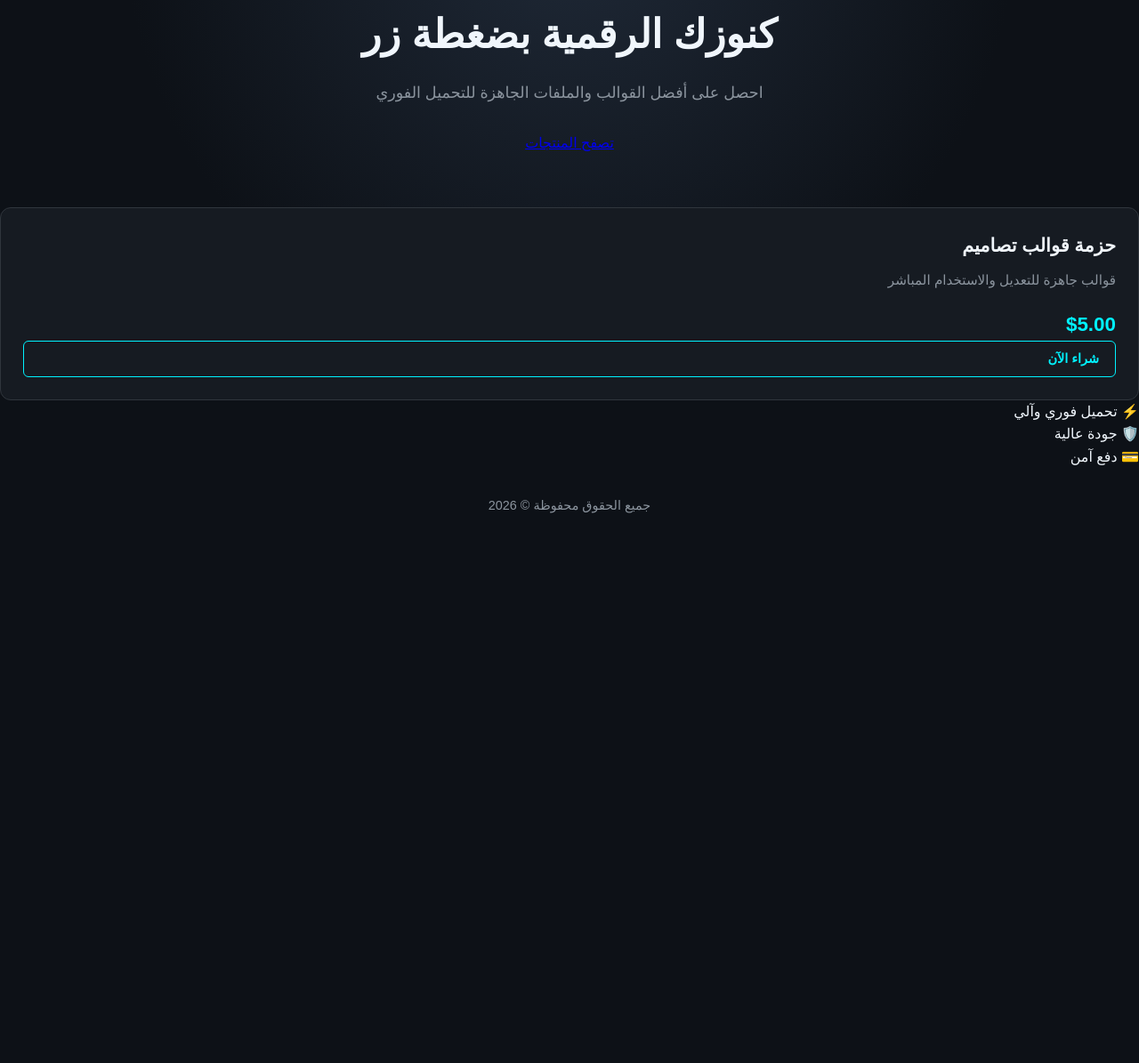
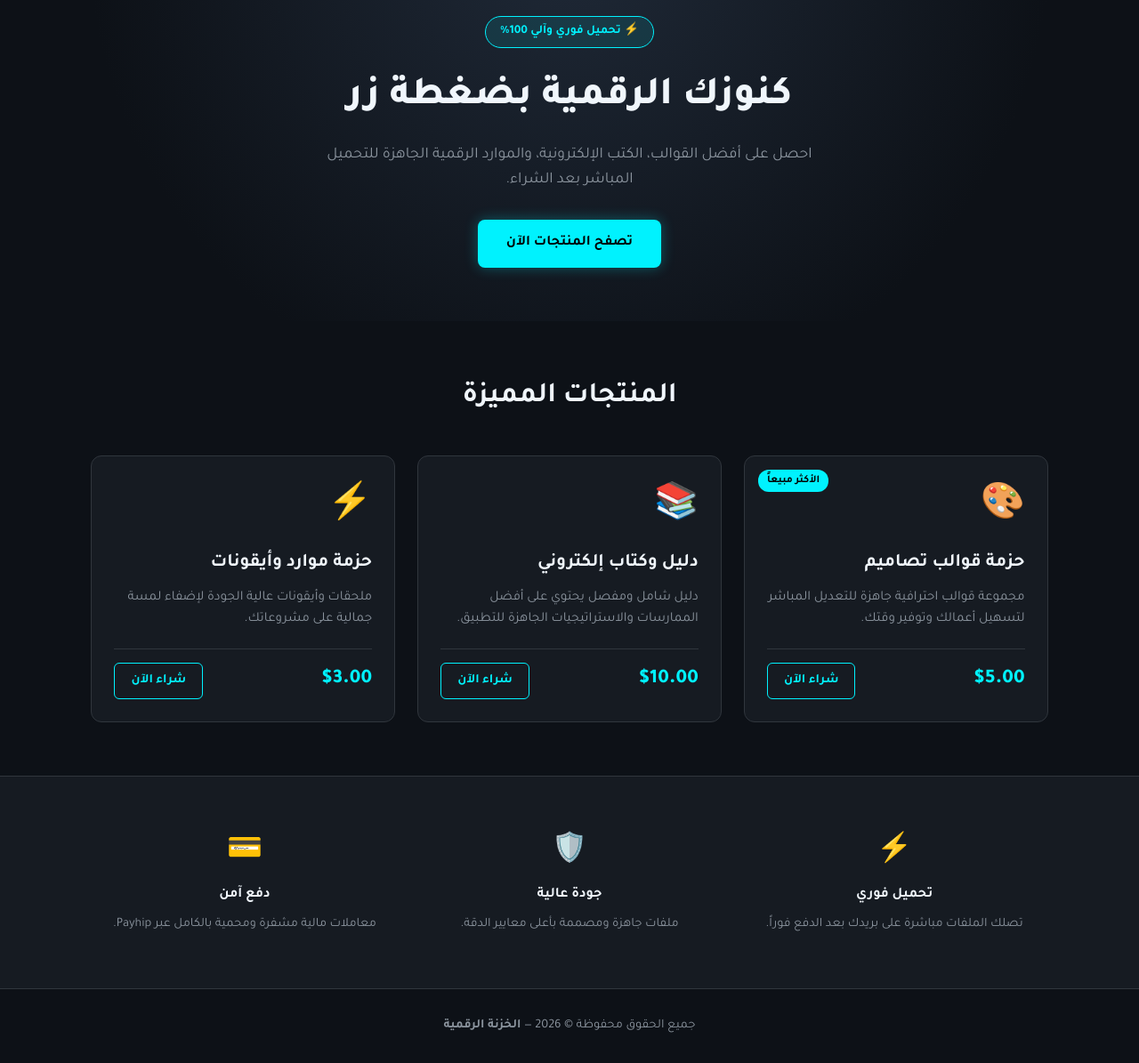
Before and after one commit to ythr2010-sys/my-digital-store, a plain HTML site: page index.html in a window 1280 px wide. Shown: the part 151-1346 px from the top of the page at 89% size. Before the commit the page ends 800 px from the top, so only its background shows below. Drawn offline with Linux system fonts and the light colour scheme.

Commit message:
Update index.html

```diff
--- a/index.html
+++ b/index.html
@@ -3,15 +3,19 @@
 <head>
     <meta charset="UTF-8">
     <meta name="viewport" content="width=device-width, initial-scale=1.0">
-    <title>متجري الرقمي</title>
+    <title>الخزنة الرقمية | DigiVault</title>
     <link rel="stylesheet" href="style.css">
+    <!-- خط تجوال من Google Fonts لتصميم احترافي -->
+    <link rel="preconnect" href="https://fonts.googleapis.com">
+    <link rel="preconnect" href="https://fonts.gstatic.com" crossorigin>
+    <link href="https://fonts.googleapis.com/css2?family=Tajawal:wght@400;500;700;800&display=swap" rel="stylesheet">
 </head>
 <body>
 
     <!-- الشريط العلوي -->
-    <header>
-        <div class="logo">المتجر الرقمي</div>
-        <nav>
+    <header class="navbar">
+        <div class="logo">الخزنة<span>الرقمية</span></div>
+        <nav class="nav-links">
             <a href="#products">المنتجات</a>
             <a href="#features">المميزات</a>
         </nav>
@@ -19,31 +23,76 @@
 
     <!-- الواجهة الرئيسية -->
     <section class="hero">
+        <div class="hero-tag">⚡ تحميل فوري وآلي 100%</div>
         <h1>كنوزك الرقمية بضغطة زر</h1>
-        <p>احصل على أفضل القوالب والملفات الجاهزة للتحميل الفوري</p>
-        <a href="#products" class="btn">تصفح المنتجات</a>
+        <p>احصل على أفضل القوالب، الكتب الإلكترونية، والموارد الرقمية الجاهزة للتحميل المباشر بعد الشراء.</p>
+        <a href="#products" class="btn-primary">تصفح المنتجات الآن</a>
     </section>
 
     <!-- شبكة المنتجات -->
-    <section id="products" class="products-grid">
-        <div class="product-card">
-            <h3>حزمة قوالب تصاميم</h3>
-            <p>قوالب جاهزة للتعديل والاستخدام المباشر</p>
-            <span class="price">$5.00</span>
-            <!-- ضع رابط منتجك من Payhip هنا -->
-            <a href="رابط_المنتج_من_payhip" class="buy-btn">شراء الآن</a>
+    <section id="products" class="products-section">
+        <h2 class="section-title">المنتجات المميزة</h2>
+        <div class="products-grid">
+
+            <!-- كارت المنتج 1 -->
+            <div class="product-card">
+                <div class="badge">الأكثر مبيعاً</div>
+                <div class="card-icon">🎨</div>
+                <h3>حزمة قوالب تصاميم</h3>
+                <p>مجموعة قوالب احترافية جاهزة للتعديل المباشر لتسهيل أعمالك وتوفير وقتك.</p>
+                <div class="card-footer">
+                    <span class="price">$5.00</span>
+                    <a href="ضع_رابط_Payhip_هنا" target="_blank" class="buy-btn">شراء الآن</a>
+                </div>
+            </div>
+
+            <!-- كارت المنتج 2 -->
+            <div class="product-card">
+                <div class="card-icon">📚</div>
+                <h3>دليل وكتاب إلكتروني</h3>
+                <p>دليل شامل ومفصل يحتوي على أفضل الممارسات والاستراتيجيات الجاهزة للتطبيق.</p>
+                <div class="card-footer">
+                    <span class="price">$10.00</span>
+                    <a href="ضع_رابط_Payhip_هنا" target="_blank" class="buy-btn">شراء الآن</a>
+                </div>
+            </div>
+
+            <!-- كارت المنتج 3 -->
+            <div class="product-card">
+                <div class="card-icon">⚡</div>
+                <h3>حزمة موارد وأيقونات</h3>
+                <p>ملحقات وأيقونات عالية الجودة لإضفاء لمسة جمالية على مشروعاتك.</p>
+                <div class="card-footer">
+                    <span class="price">$3.00</span>
+                    <a href="ضع_رابط_Payhip_هنا" target="_blank" class="buy-btn">شراء الآن</a>
+                </div>
+            </div>
+
         </div>
     </section>
 
-    <!-- المميزات -->
-    <section id="features" class="features">
-        <div>⚡ تحميل فوري وآلي</div>
-        <div>🛡️ جودة عالية</div>
-        <div>💳 دفع آمن</div>
+    <!-- قسم المميزات -->
+    <section id="features" class="features-section">
+        <div class="feature-item">
+            <span class="feature-icon">⚡</span>
+            <h4>تحميل فوري</h4>
+            <p>تصلك الملفات مباشرة على بريدك بعد الدفع فوراً.</p>
+        </div>
+        <div class="feature-item">
+            <span class="feature-icon">🛡️</span>
+            <h4>جودة عالية</h4>
+            <p>ملفات جاهزة ومصممة بأعلى معايير الدقة.</p>
+        </div>
+        <div class="feature-item">
+            <span class="feature-icon">💳</span>
+            <h4>دفع آمن</h4>
+            <p>معاملات مالية مشفرة ومحمية بالكامل عبر Payhip.</p>
+        </div>
     </section>
 
+    <!-- تذييل الصفحة -->
     <footer>
-        <p>جميع الحقوق محفوظة © 2026</p>
+        <p>جميع الحقوق محفوظة © 2026 — <strong>الخزنة الرقمية</strong></p>
     </footer>
 
 </body>
```
